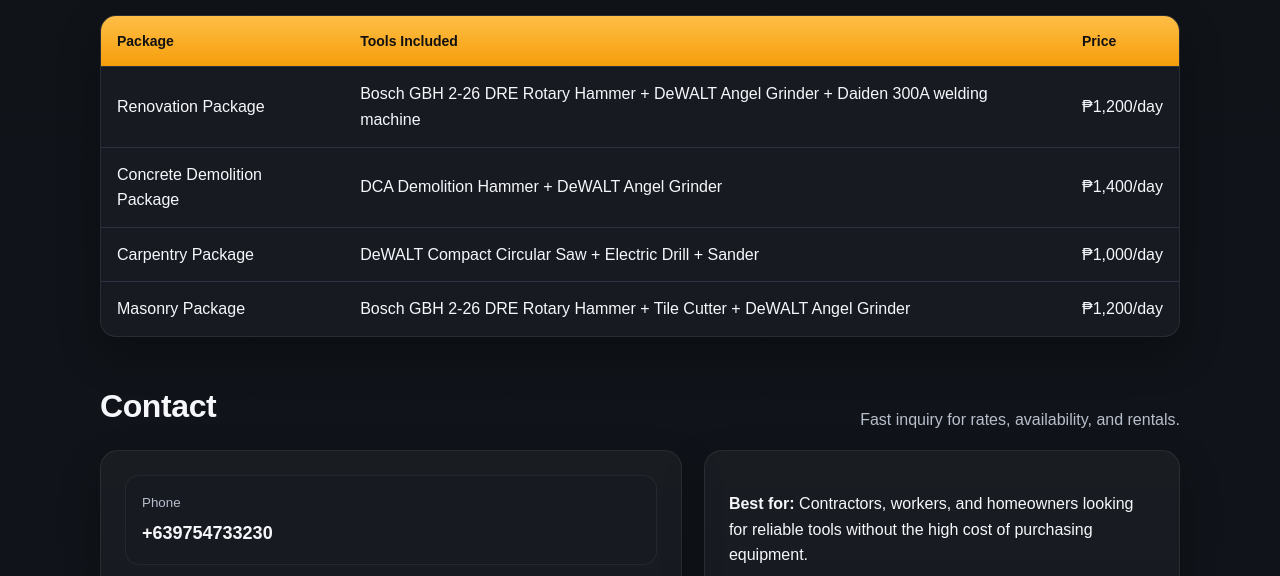
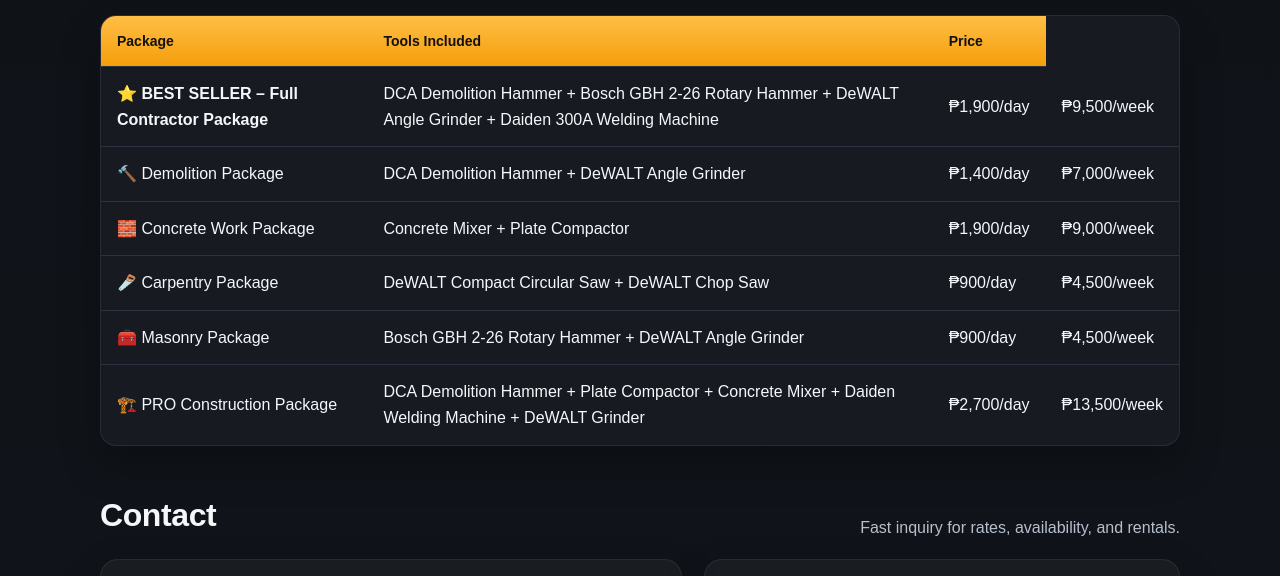
Before and after one commit to ElBimboToolsRental/El-Bimbo-Tools-Rental, a plain HTML site: page index.html in a window 1280 px wide. Shown: the part 2235-2811 px from the top of the page. Drawn offline with Linux system fonts and the light colour scheme.

Commit message:
Add new rental packages to index.html

```diff
--- a/index.html
+++ b/index.html
@@ -332,27 +332,48 @@
           </thead>
           <tbody>
             <tr>
-<td>Renovation Package</td>
-<td>Bosch GBH 2-26 DRE Rotary Hammer + DeWALT Angel Grinder + Daiden 300A welding machine</td>
-<td>₱1,200/day</td>
+<tr>
+<td><strong>⭐ BEST SELLER – Full Contractor Package</strong></td>
+<td>
+DCA Demolition Hammer + Bosch GBH 2-26 Rotary Hammer + DeWALT Angle Grinder + Daiden 300A Welding Machine
+</td>
+<td>₱1,900/day</td>
+<td>₱9,500/week</td>
 </tr>
 
 <tr>
-<td>Concrete Demolition Package</td>
-<td>DCA Demolition Hammer + DeWALT Angel Grinder</td>
+<td>🔨 Demolition Package</td>
+<td>DCA Demolition Hammer + DeWALT Angle Grinder</td>
 <td>₱1,400/day</td>
+<td>₱7,000/week</td>
 </tr>
 
 <tr>
-<td>Carpentry Package</td>
-<td>DeWALT Compact Circular Saw + Electric Drill + Sander</td>
-<td>₱1,000/day</td>
+<td>🧱 Concrete Work Package</td>
+<td>Concrete Mixer + Plate Compactor</td>
+<td>₱1,900/day</td>
+<td>₱9,000/week</td>
 </tr>
 
 <tr>
-<td>Masonry Package</td>
-<td>Bosch GBH 2-26 DRE Rotary Hammer + Tile Cutter + DeWALT Angel Grinder</td>
-<td>₱1,200/day</td>
+<td>🪚 Carpentry Package</td>
+<td>DeWALT Compact Circular Saw + DeWALT Chop Saw</td>
+<td>₱900/day</td>
+<td>₱4,500/week</td>
+</tr>
+
+<tr>
+<td>🧰 Masonry Package</td>
+<td>Bosch GBH 2-26 Rotary Hammer + DeWALT Angle Grinder</td>
+<td>₱900/day</td>
+<td>₱4,500/week</td>
+</tr>
+
+<tr>
+<td>🏗️ PRO Construction Package</td>
+<td>DCA Demolition Hammer + Plate Compactor + Concrete Mixer + Daiden Welding Machine + DeWALT Grinder</td>
+<td>₱2,700/day</td>
+<td>₱13,500/week</td>
 </tr>
           </tbody>
         </table>
```
